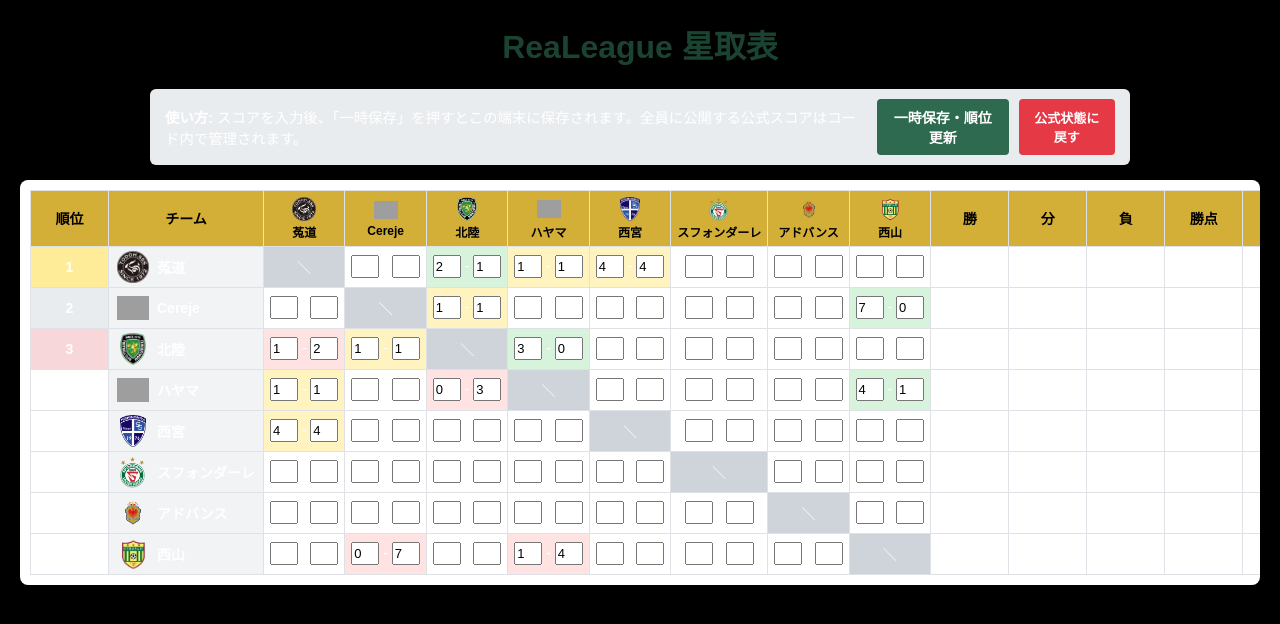
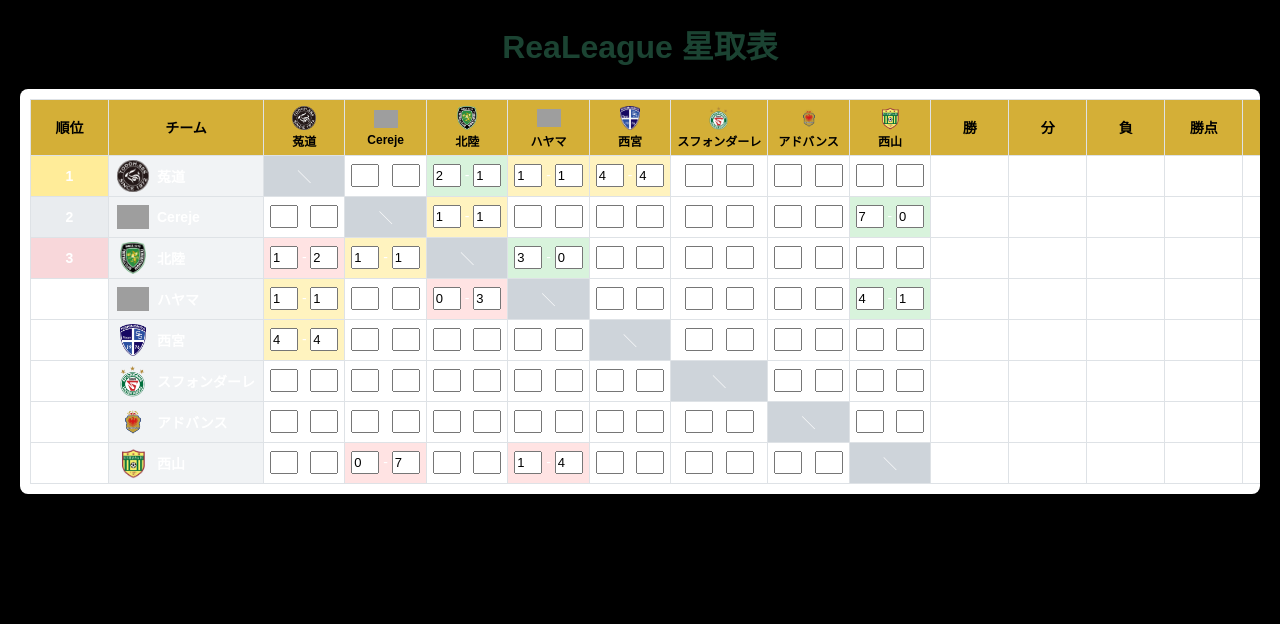
Before and after one commit to takueed5/realegue, a plain HTML site: page index.html in a window 1280 px wide. Drawn offline with Linux system fonts and the light colour scheme; grey boxes are pictures that could not be loaded.

Commit message:
Update index.html

```diff
--- a/index.html
+++ b/index.html
@@ -136,13 +136,6 @@
 <body>
 
   <h1>ReaLeague 星取表</h1>
-  <div class="instructions">
-    <span><strong>使い方:</strong> スコアを入力後、「一時保存」を押すとこの端末に保存されます。全員に公開する公式スコアはコード内で管理されます。</span>
-    <div class="btn-group">
-      <button class="btn-save" onclick="applyAndSave()">一時保存・順位更新</button>
-      <button class="btn-reset" onclick="resetScores()">公式状態に戻す</button>
-    </div>
-  </div>
 
   <div class="table-container">
     <table id="leagueTable">
```
